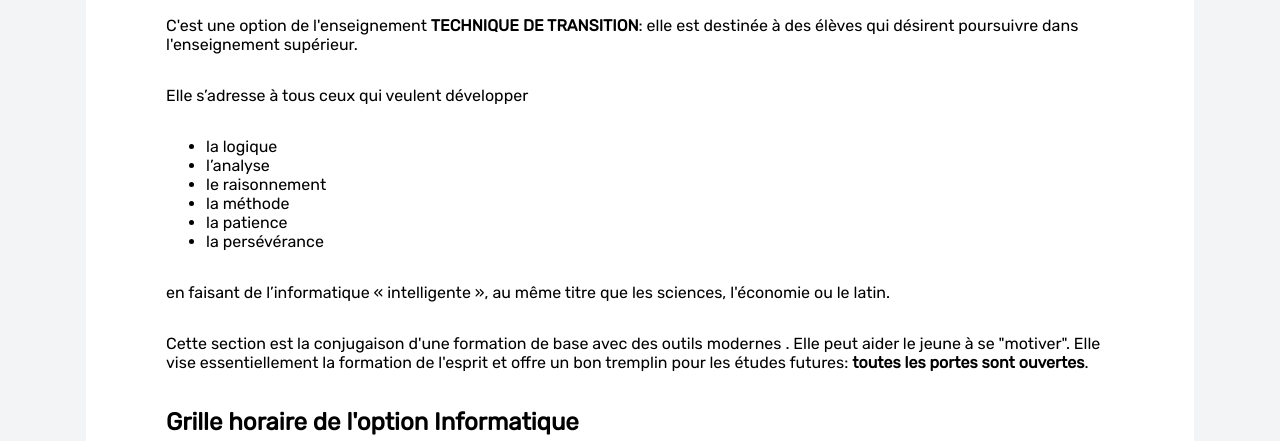
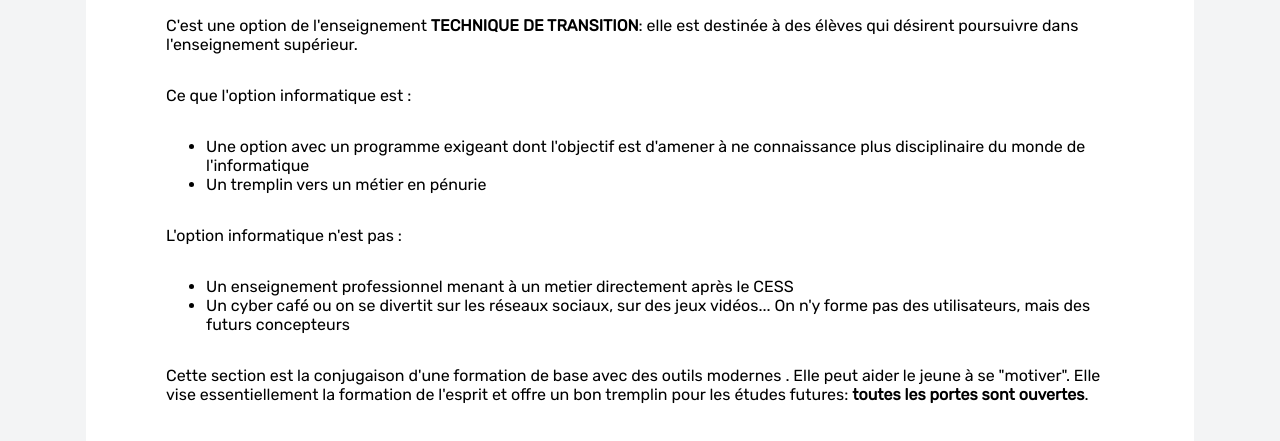
Before and after one commit to Skyral1/Porte-Ouvertes, a website: page index.html in a window 1280 px wide. Shown: the part 293-734 px from the top of the page. Drawn offline with nearby package versions, Linux system fonts and the light colour scheme.

Commit message:
Change : index & style
Signed-off-by: Thibault Soquette <thibault.soquette.pro@gmail.com>

```diff
--- a/assets/css/style.css
+++ b/assets/css/style.css
@@ -192,6 +192,14 @@ tr:hover {
 	display: none;
 }
 
+/* Iframe */
+
+iframe {
+	margin: 0 auto;
+	display: block;
+	border-style: none;
+}
+
 /* Footer */
 
 footer {
@@ -316,8 +324,3 @@ a.footer:hover {
 		display: block;
 	} */
 }
-iframe {
-	margin: 0 auto;
-	display: block;
-    border-style:none;
-}
--- a/index.html
+++ b/index.html
@@ -73,21 +73,29 @@
 				désirent poursuivre dans l'enseignement supérieur.
 			</p>
 
-			<p>Elle s’adresse à tous ceux qui veulent développer</p>
+			<p>Ce que l'option informatique est :</p>
 
 			<ul>
-				<li>la logique</li>
-				<li>l’analyse</li>
-				<li>le raisonnement</li>
-				<li>la méthode</li>
-				<li>la patience</li>
-				<li>la persévérance</li>
+				<li>
+					Une option avec un programme exigeant dont l'objectif est d'amener à
+					ne connaissance plus disciplinaire du monde de l'informatique
+				</li>
+				<li>Un tremplin vers un métier en pénurie</li>
 			</ul>
 
-			<p>
-				en faisant de l’informatique « intelligente », au même titre que les
-				sciences, l'économie ou le latin.
-			</p>
+			<p>L'option informatique n'est pas :</p>
+
+			<ul>
+				<li>
+					Un enseignement professionnel menant à un metier directement après le
+					CESS
+				</li>
+				<li>
+					Un cyber café ou on se divertit sur les réseaux sociaux, sur des jeux
+					vidéos... On n'y forme pas des utilisateurs, mais des futurs
+					concepteurs
+				</li>
+			</ul>
 
 			<p>
 				Cette section est la conjugaison d'une formation de base avec des outils
```
